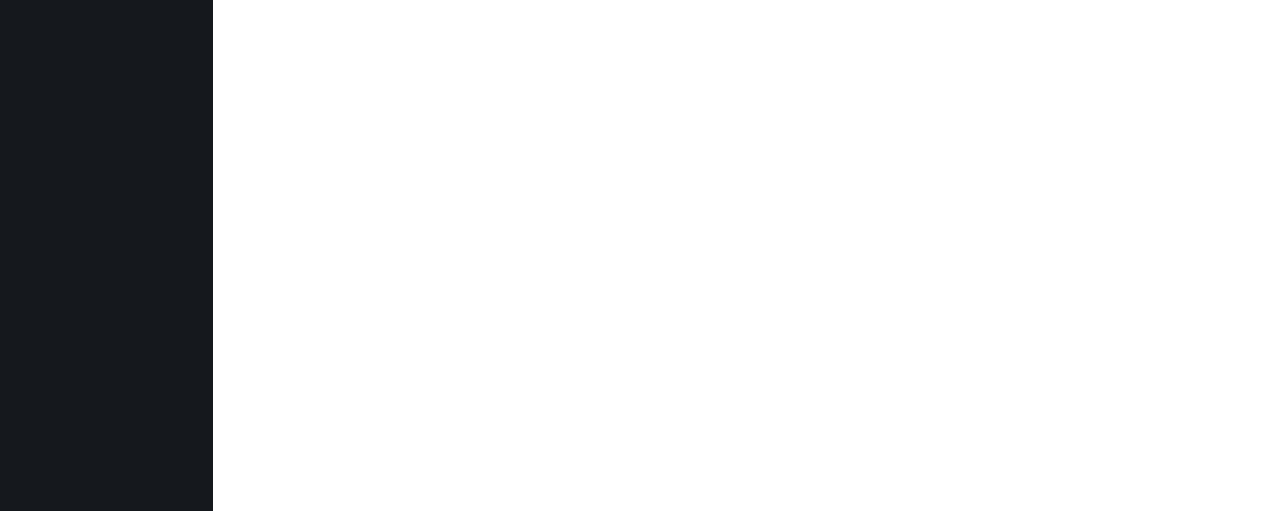
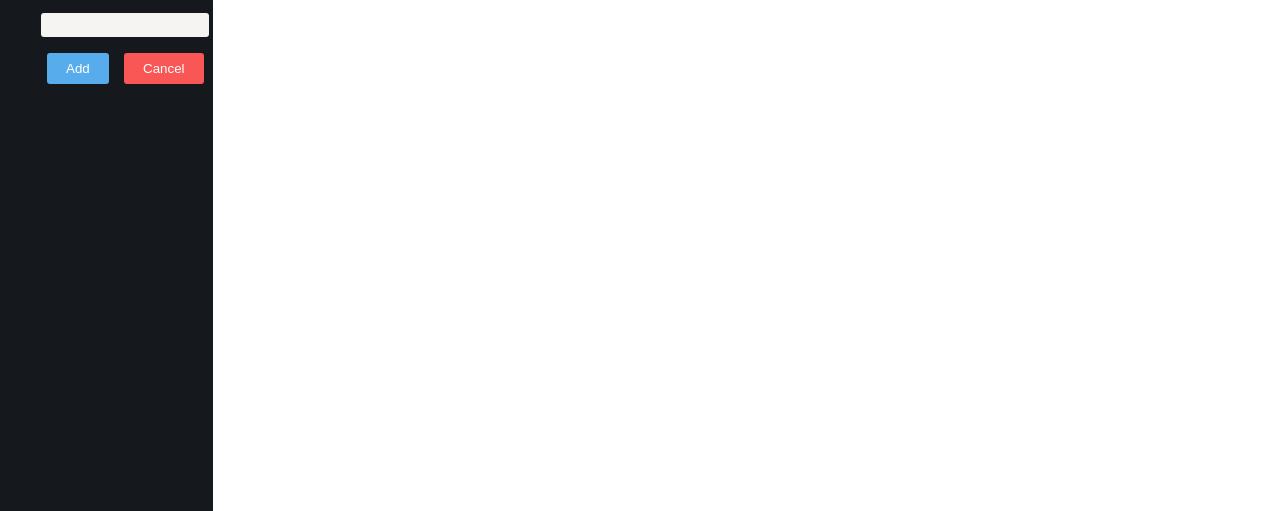
Before and after one commit to dwarjie/todo-list-app, a website built with webpack: page dist/index.html in a window 1280 px wide. Shown: the part 289-800 px from the top of the page. Built offline with Linux system fonts and the light colour scheme.

Commit message:
Finished Project adder pop up html

```diff
--- a/src/partials/_side-navigation.scss
+++ b/src/partials/_side-navigation.scss
@@ -39,6 +39,41 @@
 			.add-personal {
 				max-width: 20px;
 			}
+
+			.project-pop-up {
+				@include flexBox($direction: column);
+
+				input {
+					max-width: 90%;
+					padding: 0.3rem 0.3rem;
+					background-color: $navigation-top;
+					border: none;
+					border-radius: 3px;
+				}
+
+				.project-pop-up-buttons {
+					width: 100%;
+					@include flexBox($justify: space-evenly);
+					flex-wrap: wrap;
+
+					button {
+						max-width: 100%;
+						padding: 0.5rem 1.2rem;
+						border: none;
+						border-radius: 3px;
+					}
+
+					#add-new-project {
+						background-color: $mid-priority;
+						color: #fff;
+					}
+
+					#cancel-new-project {
+						background-color: $high-priority;
+						color: #fff;
+					}
+				}
+			}
 		}
 	}
 }
```
Also changed, not shown: dist/index.html, dist/main.js.
